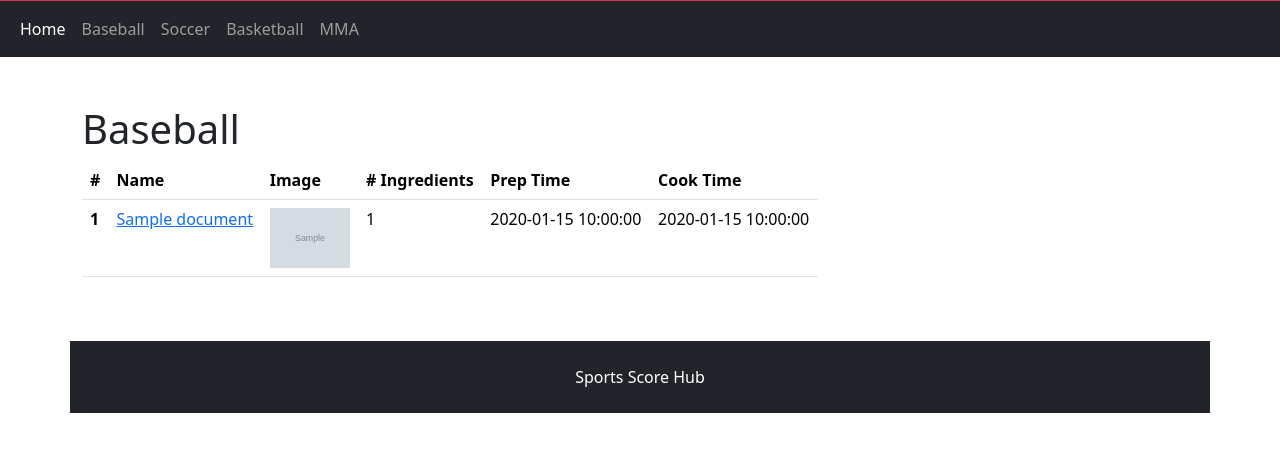
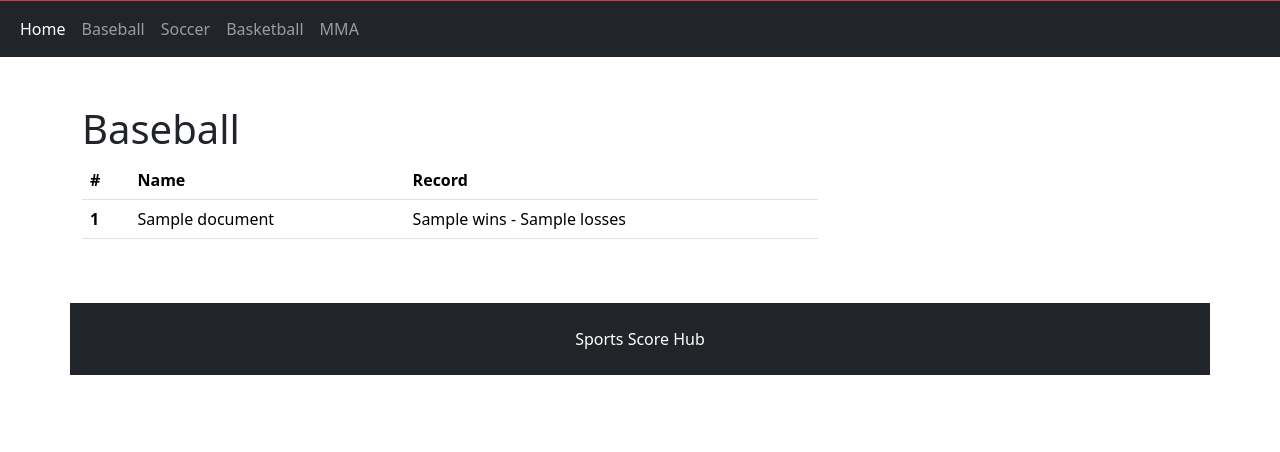
Before and after one commit to LluisFabregatRiesco/AdvPy-FinalProject, a Flask app: page /baseball in a window 1280 px wide. Shown: the part 193-645 px from the top of the page. Run offline with Flask 3, Linux system fonts and the light colour scheme; grey boxes marked "Sample" are stand-in pictures; a database or web service that is not in the repository returns one stand-in record (values such as "Sample title"); data that the repository does not hold is empty.

Commit message:
List of teams and records

```diff
--- a/app/db_api.py
+++ b/app/db_api.py
@@ -6,7 +6,7 @@ import copy
 from typing import Dict, Any
 # from typing import List
 import requests
-from . import settings
+import settings
 
 
 def create_session() -> requests.Session:
--- a/app/main.py
+++ b/app/main.py
@@ -5,9 +5,9 @@ This is the main file of the Flask application.
 from typing import Any
 import os
 from flask import Flask, render_template
-from . import db_api
-#import http.client
-#import json
+import db_api
+import http.client
+import json
 
 
 app = Flask(__name__)
@@ -29,6 +29,7 @@ def home() -> Any:
 
 @app.route('/baseball')
 def baseball() -> Any:
+
     """
     conn = http.client.HTTPSConnection("v1.baseball.api-sports.io")
     payload = ''
@@ -37,18 +38,27 @@ def baseball() -> Any:
         'x-rapidapi-host': 'v1.baseball.api-sports.io'
     }
 
-    for i in range(11, 20):
-        conn.request("GET", "/teams?id="+str(i), payload, headers)
+    for i in range(2, 12):
+        conn.request("GET", "/teams/statistics?league=1&season=2023&team="+str(i), payload, headers)
         res = conn.getresponse()
         data = res.read()
         j = data.decode("utf-8").replace("'", '"')
 
         dat = json.loads(j)
-        print(dat["response"][0]["name"])
 
-        db_api.insert_one({"Name": dat["response"][0]["name"],
-        "ID": dat["response"][0]["id"]})
+        wins = dat["response"]["games"]["wins"]["all"]["total"]
+        losses = dat["response"]["games"]["loses"]["all"]["total"]
+        name = dat["response"]["team"]["name"]
+        #print(dat["response"]["games"]["wins"]["all"]["total"])
+
+        print("The " + name + " have won " + str(wins) + " and lost " + str(losses))
+
+        db_api.insert_one({"Name": name, "Wins": wins, "Losses": losses})
+
+        #db_api.insert_one({"Name": dat["response"][0]["name"],
+        #"ID": dat["response"][0]["id"]})
     """
+
     res = db_api.find_all({})
     context = {
         "title": "Baseball",
@@ -105,44 +115,6 @@ def basketball() -> Any:
 
     return render_template('Basketball.html', **context)
 
-
-@app.route('/baseball')
-def baseball() -> Any:
-
-    """
-    conn = http.client.HTTPSConnection("v1.baseball.api-sports.io")
-    payload = ''
-    headers = {
-        'x-rapidapi-key': 'abcbccc15405752f45c03e02088526ca',
-        'x-rapidapi-host': 'v1.baseball.api-sports.io'
-    }
-
-    for i in range(11, 20):
-        conn.request("GET", "/teams?id="+str(i), payload, headers)
-        res = conn.getresponse()
-        data = res.read()
-        j = data.decode("utf-8").replace("'", '"')
-
-        dat = json.loads(j)
-        print(dat["response"][0]["name"])
-
-        db_api.insert_one({"Name": dat["response"][0]["name"],
-        "ID": dat["response"][0]["id"]})
-
-    """
-
-    res = db_api.find_all({})
-
-
-
-    context = {
-        "title": "Baseball",
-        "content": res["documents"]
-    }
-
-    return render_template('baseball.html', **context)
-
-
 if __name__ == "__main__":
     port = int(os.environ.get('PORT', 5555))
     app.run(debug=True, host='0.0.0.0', port=port)
--- a/app/templates/baseball.html
+++ b/app/templates/baseball.html
@@ -8,31 +8,18 @@
           <tr>
             <th scope="col">#</th>
             <th scope="col">Name</th>
-            <th scope="col">Image</th>
-            <th scope="col"># Ingredients</th>
-            <th scope="col">Prep Time</th>
-            <th scope="col">Cook Time</th>
+            <th scope="col">Record</th>
           </tr>
         </thead>
         <tbody>
-          {% if content %} {% for recipe in content %}
+          {% if content %} {% for team in content %}
           <tr>
             <th scope="row">{{ loop.index }}</th>
-            <td><a href="recipe/{{ recipe._id }}"> {{ recipe.name }} </a></td>
-            <td><img src="{{ recipe.image }}" alt="Food Image" height="60px" /></td>
-            {% if recipe.ingredients %}
-            <td>{{ recipe.ingredients|length }}</td>
-            {% else %}
-            <td>0</td>
-            {% endif %}
-            <td>{{ recipe.prep_time }}</td>
-            <td>{{ recipe.cook_time }}</td>
+            <td> {{ team.Name }} </a></td>
+            <td> {{ team.Wins }} - {{ team.Losses }}</td>
+
           </tr>
-          {% endfor %} {% else %}
-          <tr>
-            <td>No Recipes Found</td>
-          </tr>
-          {% endif %}
+          {% endfor %} {% endif %}
         </tbody>
       </table>
     </div>
```
